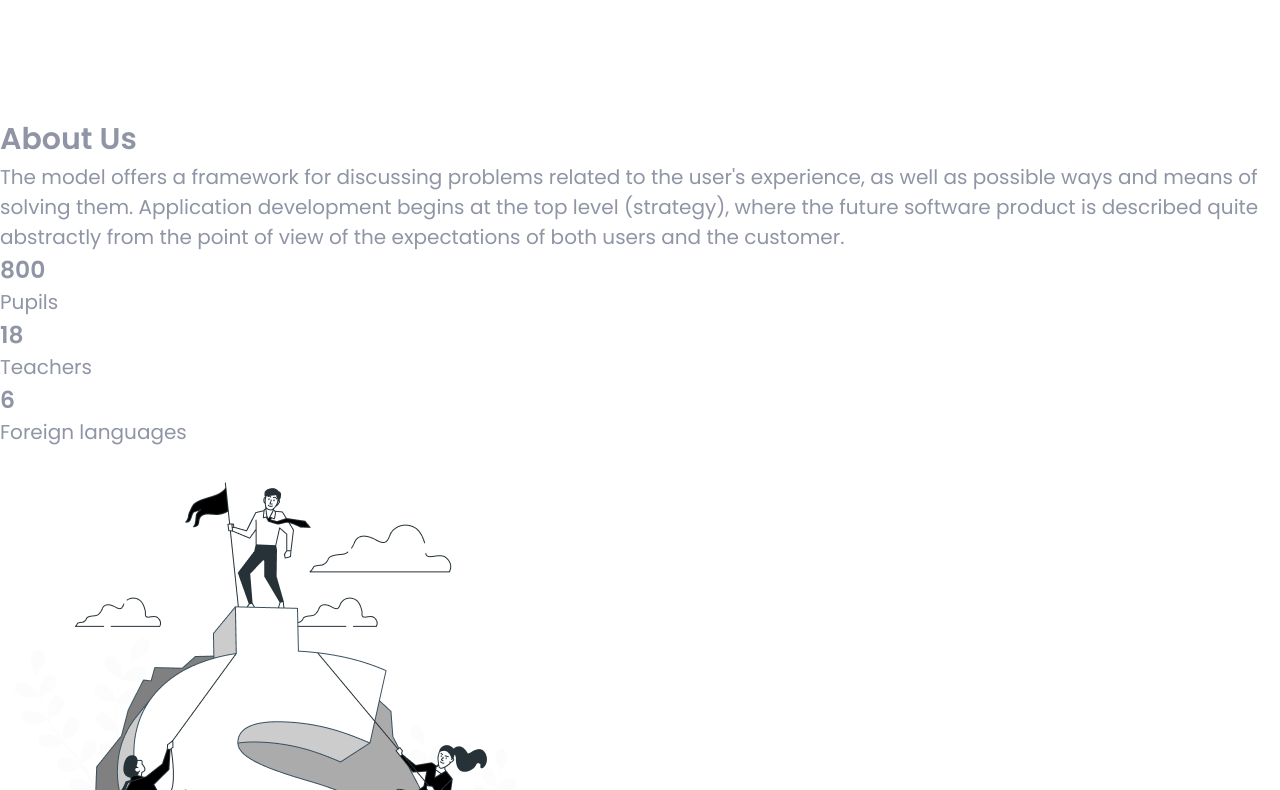
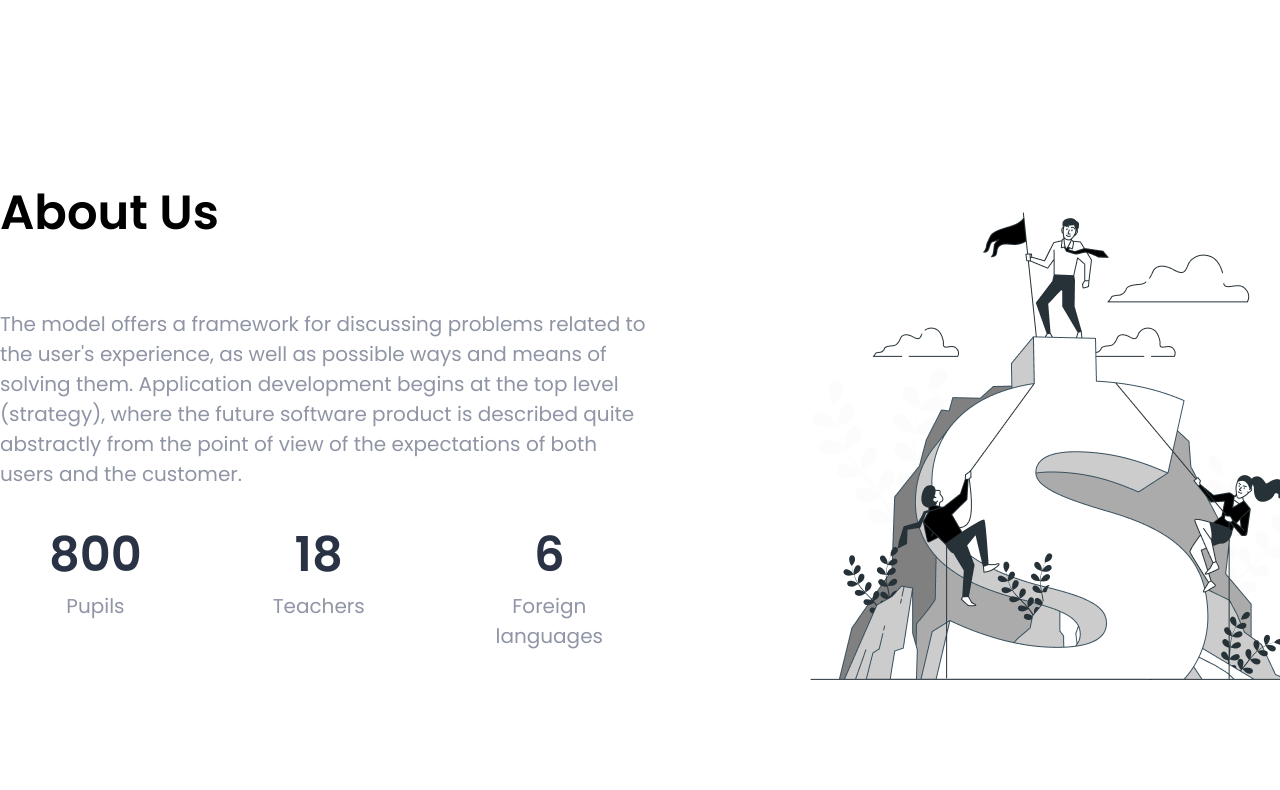
Before and after one commit to ABarchuk1976/britlex, a plain HTML site: page index.html in a window 1280 px wide. Shown: the part 1990-2780 px from the top of the page. Drawn offline with nearby package versions, Linux system fonts and the light colour scheme.

Commit message:
Fixed About us

```diff
--- a/css/styles.css
+++ b/css/styles.css
@@ -235,6 +235,8 @@ summary {
   font-weight: 600;
   font-size: 48px;
   color: var(--h1-h2-color);
+  text-align: center;
+  margin-bottom: 60px;
 }
 
 .skills-list {
@@ -336,6 +338,36 @@ summary {
 }
 
 .about-left {
+  width: 652px;
+}
+
+.about-title {
+  font-weight: 600;
+  font-size: 48px;
+  color: var(--h1-h2-color);
+  margin-bottom: 60px;
+}
+
+.about-text {
+  margin-block-end: 30px;
+}
+
+.about-counter-list {
+  display: flex;
+  width: 554px;
+  justify-content: space-between;
+  margin: 0 auto;
+  text-align: center;
+}
+
+.counter-item-title {
+  font-weight: 600;
+  font-size: 48px;
+  color: var(--about-us-counter);
+}
+
+.counter-item-text {
+  text-align: center;
 }
 
 /* After all styles */
--- a/index.html
+++ b/index.html
@@ -176,7 +176,7 @@
       </section>
 
       <section class="about section">
-        <div class="conteainer">
+        <div class="container">
           <div class="about-left">
             <h2 class="about-title">About Us</h2>
             <p class="about-text">
@@ -189,16 +189,16 @@
             </p>
             <ul class="about-counter-list">
               <li>
-                <h3 class="counter-item">800</h3>
+                <h3 class="counter-item-title">800</h3>
                 <p class="counter-item-text">Pupils</p>
               </li>
               <li>
-                <h3 class="counter-item">18</h3>
+                <h3 class="counter-item-title">18</h3>
                 <p class="counter-item-text">Teachers</p>
               </li>
               <li>
-                <h3 class="counter-item">6</h3>
-                <p class="counter-item-text">Foreign languages</p>
+                <h3 class="counter-item-title">6</h3>
+                <p class="counter-item-text">Foreign<br />languages</p>
               </li>
             </ul>
           </div>
```
